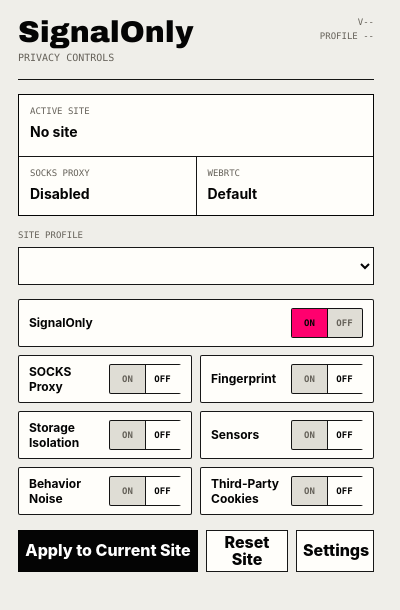
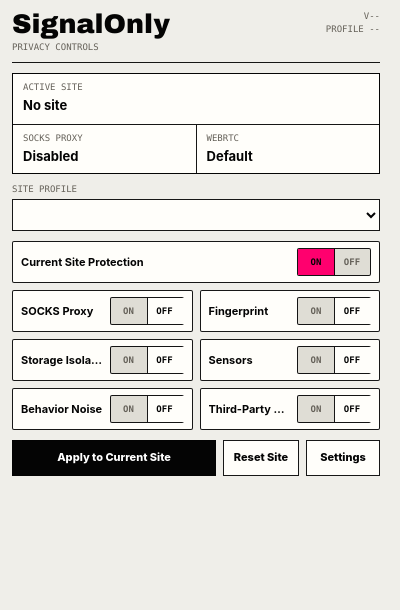
Before and after one commit to markoapple/SignalOnly, a browser extension: page popup/popup.html in a window 400 px wide. Drawn offline with Linux system fonts and the light colour scheme.

Commit message:
Polish SignalOnly UI
Refines SignalOnly popup/settings polish and README identity-profile branding.

```diff
--- a/options/options.css
+++ b/options/options.css
@@ -3,12 +3,13 @@
   --paper: #fffefa;
   --ink: #040404;
   --muted: #656159;
-  --line: rgba(4, 4, 4, 0.92);
-  --hair: rgba(4, 4, 4, 0.16);
-  --faint: rgba(4, 4, 4, 0.08);
+  --line: rgba(4, 4, 4, 0.82);
+  --hair: rgba(4, 4, 4, 0.14);
+  --faint: rgba(4, 4, 4, 0.07);
   --soft: #dfddd5;
   --accent: #ff006e;
   --danger: #ff4b1f;
+  --disabled: rgba(4, 4, 4, 0.38);
 }
 
 * {
@@ -33,9 +34,9 @@ textarea {
 }
 
 button {
-  border: 1px solid var(--line);
+  border: 1px solid var(--hair);
   border-radius: 2px;
-  background: var(--paper);
+  background: #fff;
   color: var(--ink);
   cursor: pointer;
   font-weight: 760;
@@ -52,7 +53,7 @@ textarea:focus-visible {
 .surface {
   width: min(1180px, calc(100vw - 48px));
   margin: 0 auto;
-  padding: 34px 0 56px;
+  padding: 36px 0 58px;
 }
 
 .mast {
@@ -60,7 +61,7 @@ textarea:focus-visible {
   grid-template-columns: 1fr auto;
   gap: 28px;
   align-items: start;
-  padding-bottom: 22px;
+  padding-bottom: 24px;
   border-bottom: 1px solid var(--line);
 }
 
@@ -117,16 +118,17 @@ textarea {
 .overview {
   display: grid;
   grid-template-columns: 1.5fr 1.2fr 1.2fr 0.8fr;
-  margin: 14px 0 20px;
-  border-block: 1px solid var(--line);
+  margin: 16px 0 24px;
+  background: var(--paper);
+  border: 1px solid var(--hair);
 }
 
 .overview div {
   display: grid;
   gap: 9px;
-  min-height: 74px;
-  padding: 15px 16px;
-  border-right: 1px solid var(--hair);
+  min-height: 76px;
+  padding: 16px 18px;
+  border-right: 1px solid var(--faint);
 }
 
 .overview div:last-child {
@@ -151,7 +153,7 @@ textarea {
 .sheet-grid {
   display: grid;
   grid-template-columns: repeat(2, minmax(0, 1fr));
-  gap: 22px 18px;
+  gap: 24px 20px;
 }
 
 .module,
@@ -160,14 +162,14 @@ textarea {
 .site-system,
 .config-system {
   background: var(--paper);
-  border-top: 1px solid var(--line);
-  border-bottom: 1px solid var(--faint);
+  border: 1px solid var(--hair);
+  border-top-color: var(--line);
 }
 
 .module,
 .profile-index,
 .profile-editor {
-  padding: 22px 20px;
+  padding: 24px 22px;
 }
 
 .span-2 {
@@ -183,7 +185,7 @@ textarea {
 }
 
 .module-head {
-  margin-bottom: 18px;
+  margin-bottom: 20px;
 }
 
 .module-head.compact {
@@ -245,6 +247,7 @@ select {
   min-height: 38px;
   padding: 6px 9px;
   text-align: left;
+  border-color: var(--line);
   border-radius: 2px;
 }
 
@@ -311,7 +314,7 @@ select {
 
 .row-list {
   display: grid;
-  border-top: 1px solid var(--hair);
+  border-top: 1px solid var(--faint);
 }
 
 .row-list.flush {
@@ -323,9 +326,9 @@ select {
   grid-template-columns: 1fr auto;
   gap: 14px;
   align-items: center;
-  min-height: 58px;
-  padding: 12px 0;
-  border-bottom: 1px solid var(--hair);
+  min-height: 60px;
+  padding: 14px 0;
+  border-bottom: 1px solid var(--faint);
 }
 
 .setting-row:last-child {
@@ -379,14 +382,14 @@ select {
 .profile-system {
   display: grid;
   grid-template-columns: 320px 1fr;
-  gap: 18px;
-  margin-top: 26px;
+  gap: 20px;
+  margin-top: 28px;
 }
 
 .profile-list {
   display: grid;
-  gap: 7px;
-  margin-top: 16px;
+  gap: 8px;
+  margin-top: 18px;
   background: transparent;
   border: 0;
 }
@@ -443,7 +446,7 @@ select {
 
 .button-cluster button:not(.button-primary):not(.danger) {
   background: #fff;
-  border-color: var(--hair);
+  border-color: var(--line);
 }
 
 .button-cluster button:not(.button-primary):not(.danger):hover {
@@ -463,8 +466,8 @@ select {
   grid-template-columns: repeat(4, minmax(0, 1fr));
   gap: 0;
   background: transparent;
-  border-top: 1px solid var(--line);
-  border-bottom: 1px solid var(--hair);
+  border-top: 1px solid var(--hair);
+  border-bottom: 1px solid var(--faint);
 }
 
 .random-grid div {
@@ -482,9 +485,9 @@ select {
 }
 
 .page-rules {
-  margin-top: 16px;
-  padding-top: 16px;
-  border-top: 1px solid var(--hair);
+  margin-top: 18px;
+  padding-top: 18px;
+  border-top: 1px solid var(--faint);
 }
 
 .cleanup-grid {
@@ -498,19 +501,21 @@ select {
   padding: 0 8px;
   font-size: 12px;
   border-color: var(--hair);
-  background: #fff;
+  background: rgba(255, 255, 255, 0.72);
+  color: var(--muted);
 }
 
 .module-switch[aria-pressed="true"] {
   background: var(--paper);
   border-color: var(--line);
+  color: var(--ink);
   box-shadow: inset 0 -4px 0 0 var(--accent);
 }
 
 .site-system,
 .config-system {
-  margin-top: 26px;
-  padding: 22px 20px;
+  margin-top: 28px;
+  padding: 24px 22px;
 }
 
 .site-editor {
@@ -525,7 +530,7 @@ select {
   display: grid;
   gap: 0;
   background: transparent;
-  border-top: 1px solid var(--line);
+  border-top: 1px solid var(--hair);
   font-size: 11px;
 }
 
@@ -563,11 +568,11 @@ textarea {
 .banner {
   display: grid;
   gap: 8px;
-  margin: 18px 0;
-  padding: 15px 18px;
+  margin: 20px 0;
+  padding: 16px 18px;
   background: var(--paper);
-  border-top: 1px solid var(--line);
-  border-bottom: 1px solid var(--faint);
+  border: 1px solid var(--hair);
+  border-top-color: var(--line);
 }
 
 .banner p {
@@ -611,11 +616,11 @@ textarea {
 }
 
 .exclusion-system {
-  margin-top: 26px;
-  padding: 22px 20px;
+  margin-top: 28px;
+  padding: 24px 22px;
   background: var(--paper);
-  border-top: 1px solid var(--line);
-  border-bottom: 1px solid var(--faint);
+  border: 1px solid var(--hair);
+  border-top-color: var(--line);
 }
 
 .exclusion-editor {
@@ -629,7 +634,7 @@ textarea {
   display: grid;
   gap: 0;
   background: transparent;
-  border-top: 1px solid var(--line);
+  border-top: 1px solid var(--hair);
 }
 
 .exclusion-row {
@@ -671,6 +676,19 @@ textarea {
   gap: 16px;
 }
 
+button:disabled {
+  color: var(--disabled);
+  cursor: not-allowed;
+  background: rgba(255, 255, 255, 0.58);
+  border-color: var(--hair);
+}
+
+.button-primary:disabled {
+  background: rgba(4, 4, 4, 0.14);
+  border-color: rgba(4, 4, 4, 0.14);
+  color: var(--disabled);
+}
+
 @media (max-width: 900px) {
   .surface {
     width: calc(100vw - 24px);
--- a/popup/popup.css
+++ b/popup/popup.css
@@ -4,11 +4,12 @@
   --ink: #040404;
   --muted: #656159;
   --line: rgba(4, 4, 4, 0.92);
-  --hair: rgba(4, 4, 4, 0.22);
+  --hair: rgba(4, 4, 4, 0.18);
   --soft: #dfddd5;
   --accent: #ff006e;
   --warn: #b48a00;
   --excluded: #656159;
+  --disabled: rgba(4, 4, 4, 0.38);
 }
 
 * {
@@ -23,6 +24,7 @@ body {
   background: var(--base);
   color: var(--ink);
   font-family: Inter, Geist, -apple-system, BlinkMacSystemFont, "Segoe UI", Helvetica, Arial, sans-serif;
+  overflow: hidden;
 }
 
 button,
@@ -32,22 +34,22 @@ select {
 
 .popup {
   width: 392px;
-  padding: 18px;
+  padding: 12px;
   background: var(--base);
 }
 
 .top {
   display: grid;
   grid-template-columns: 1fr auto;
-  gap: 18px;
+  gap: 14px;
   align-items: start;
-  padding-bottom: 16px;
+  padding-bottom: 10px;
   border-bottom: 1px solid var(--line);
 }
 
 .wordmark {
   font-family: "Arial Black", "Helvetica Neue", Helvetica, Arial, sans-serif;
-  font-size: 30px;
+  font-size: 27px;
   line-height: 0.95;
   font-weight: 900;
 }
@@ -62,14 +64,14 @@ select {
 }
 
 .subline {
-  margin-top: 5px;
+  margin-top: 4px;
   color: var(--muted);
-  font-size: 10px;
+  font-size: 9px;
 }
 
 .meta {
   display: grid;
-  gap: 5px;
+  gap: 4px;
   justify-items: end;
   color: var(--muted);
   font-size: 9px;
@@ -81,14 +83,14 @@ select {
   display: grid;
   grid-template-columns: 1fr 1fr;
   gap: 1px;
-  margin-top: 14px;
+  margin-top: 10px;
   background: var(--line);
   border: 1px solid var(--line);
 }
 
 .status div {
-  min-height: 58px;
-  padding: 11px;
+  min-height: 48px;
+  padding: 8px 10px;
   background: var(--paper);
 }
 
@@ -108,7 +110,7 @@ select {
 
 .status span {
   display: block;
-  margin-bottom: 7px;
+  margin-bottom: 5px;
   color: var(--muted);
   font-size: 9px;
 }
@@ -118,12 +120,12 @@ select {
   overflow: hidden;
   text-overflow: ellipsis;
   white-space: nowrap;
-  font-size: 14px;
+  font-size: 13px;
 }
 
 .status small {
   display: block;
-  margin-top: 5px;
+  margin-top: 3px;
   color: var(--muted);
   font-size: 9px;
   text-transform: uppercase;
@@ -132,8 +134,8 @@ select {
 
 .profile-row {
   display: grid;
-  gap: 7px;
-  margin-top: 14px;
+  gap: 5px;
+  margin-top: 10px;
 }
 
 .profile-row span {
@@ -143,8 +145,8 @@ select {
 
 select {
   width: 100%;
-  height: 38px;
-  padding: 0 11px;
+  height: 32px;
+  padding: 0 10px;
   border: 1px solid var(--line);
   border-radius: 0;
   background: var(--paper);
@@ -155,24 +157,24 @@ select {
 .switches {
   display: grid;
   grid-template-columns: 1fr 1fr;
-  gap: 8px;
-  margin-top: 14px;
+  gap: 7px;
+  margin-top: 10px;
 }
 
 .master-switch {
   grid-column: 1 / -1;
-  grid-template-columns: 1fr 82px;
+  grid-template-columns: 1fr 74px;
   font-size: 13px;
   font-weight: 850;
 }
 
 .switch {
   display: grid;
-  grid-template-columns: 1fr 72px;
-  gap: 8px;
+  grid-template-columns: minmax(0, 1fr) 74px;
+  gap: 7px;
   align-items: center;
-  min-height: 44px;
-  padding: 8px 10px;
+  min-height: 38px;
+  padding: 6px 8px;
   border: 1px solid var(--line);
   border-radius: 2px;
   background: var(--paper);
@@ -182,7 +184,10 @@ select {
 }
 
 .switch > span {
-  font-size: 12px;
+  overflow: hidden;
+  text-overflow: ellipsis;
+  white-space: nowrap;
+  font-size: 11px;
   font-weight: 720;
 }
 
@@ -190,8 +195,8 @@ select {
   position: relative;
   display: grid;
   grid-template-columns: 1fr 1fr;
-  width: 72px;
-  height: 30px;
+  width: 74px;
+  height: 28px;
   border: 1px solid var(--line);
   border-radius: 2px;
   background: var(--soft);
@@ -207,7 +212,7 @@ select {
   top: 0;
   bottom: 0;
   left: 0;
-  width: 35px;
+  width: 36px;
   background: var(--accent);
   border-right: 1px solid var(--line);
   transition: transform 120ms ease;
@@ -221,7 +226,7 @@ select {
 }
 
 .switch[aria-pressed="false"] i::before {
-  transform: translateX(35px);
+  transform: translateX(36px);
   background: var(--paper);
   border-left: 1px solid var(--line);
   border-right: 0;
@@ -237,13 +242,13 @@ select {
 
 .actions {
   display: grid;
-  grid-template-columns: 1fr 82px 78px;
-  gap: 8px;
-  margin-top: 15px;
+  grid-template-columns: 1fr 76px 74px;
+  gap: 7px;
+  margin-top: 10px;
 }
 
 .actions button {
-  min-height: 42px;
+  min-height: 36px;
   border: 1px solid var(--line);
   border-radius: 0;
   background: var(--paper);
@@ -251,9 +256,28 @@ select {
   cursor: pointer;
   font-weight: 820;
   line-height: 1.05;
+  font-size: 11px;
 }
 
 .actions .primary {
   background: var(--ink);
   color: white;
 }
+
+select:disabled,
+button:disabled {
+  color: var(--disabled);
+  cursor: not-allowed;
+  opacity: 1;
+}
+
+button:disabled {
+  border-color: var(--hair);
+  background: rgba(255, 254, 250, 0.58);
+}
+
+.actions .primary:disabled {
+  background: rgba(4, 4, 4, 0.14);
+  border-color: rgba(4, 4, 4, 0.14);
+  color: var(--disabled);
+}
--- a/popup/popup.html
+++ b/popup/popup.html
@@ -41,8 +41,8 @@
       </label>
 
       <section class="switches" aria-label="Privacy modules">
-        <button class="switch master-switch" type="button" data-setting="enabled" aria-pressed="true" aria-label="Extension on/off">
-          <span>SignalOnly</span><i><b>ON</b><b>OFF</b></i>
+        <button class="switch master-switch" type="button" data-setting="enabled" aria-pressed="true" aria-label="Current site protection on/off">
+          <span>Current Site Protection</span><i><b>ON</b><b>OFF</b></i>
         </button>
         <button class="switch" type="button" data-setting="proxyEnabled" aria-pressed="false">
           <span>SOCKS Proxy</span><i><b>ON</b><b>OFF</b></i>
--- a/popup/popup.js
+++ b/popup/popup.js
@@ -101,9 +101,13 @@ function renderProfiles() {
 
 function render() {
   document.documentElement.style.setProperty("--accent", selectedProfile?.accent || "#ff006e");
+  const hasSupportedPage = Boolean(context.host);
 
   hostState.textContent = context.host || "No supported page";
-  if (context.excluded) {
+  if (!hasSupportedPage) {
+    hostCell.dataset.state = "default";
+    hostNote.textContent = "Open an http or https page to assign a profile";
+  } else if (context.excluded) {
     hostCell.dataset.state = "excluded";
     hostNote.textContent = "Excluded: direct route / shields off";
   } else if (context.assignment?.enabled) {
@@ -117,6 +121,10 @@ function render() {
     hostNote.textContent = settings.applyShieldsGlobally ? "Global mode" : "Not assigned";
   }
 
+  profileSelect.disabled = !hasSupportedPage;
+  applyButton.disabled = !hasSupportedPage;
+  resetButton.disabled = !hasSupportedPage;
+
   proxyState.textContent = settings.enabled && settings.proxyEnabled
     ? `${settings.proxyHost}:${settings.proxyPort}`
     : "Disabled";
@@ -128,7 +136,7 @@ function render() {
   } else if (settings.webRtcMode === "off") {
     webrtcState.textContent = "Default";
   } else {
-    webrtcState.textContent = "Soft (public-only)";
+    webrtcState.textContent = "Public IP Only";
   }
 
   profileId.textContent = selectedProfile?.randomization?.profileId || "PROFILE --";
```
Also changed, not shown: options/options.html (+3 -3 lines), options/options.js (+15 -2 lines), README.md.
